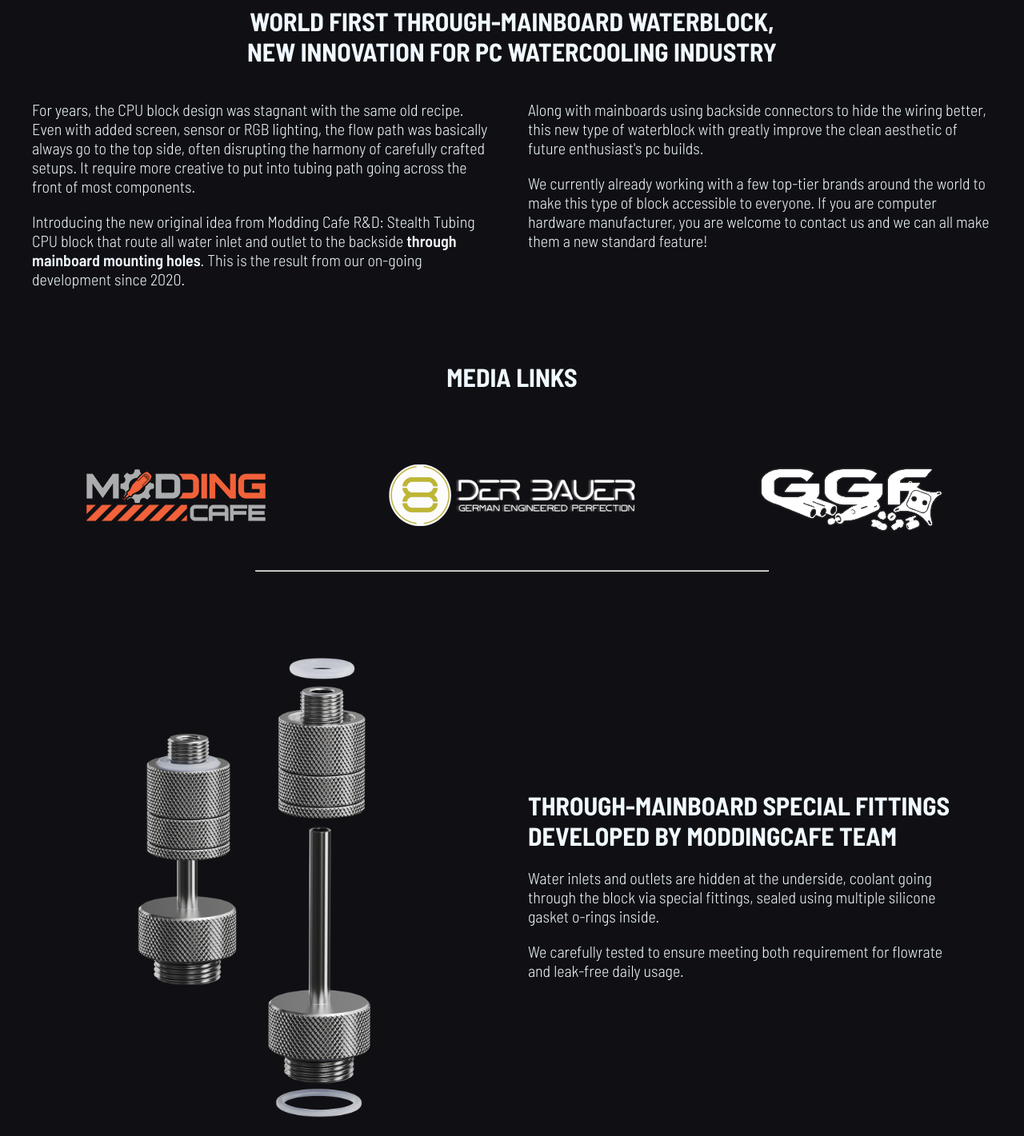
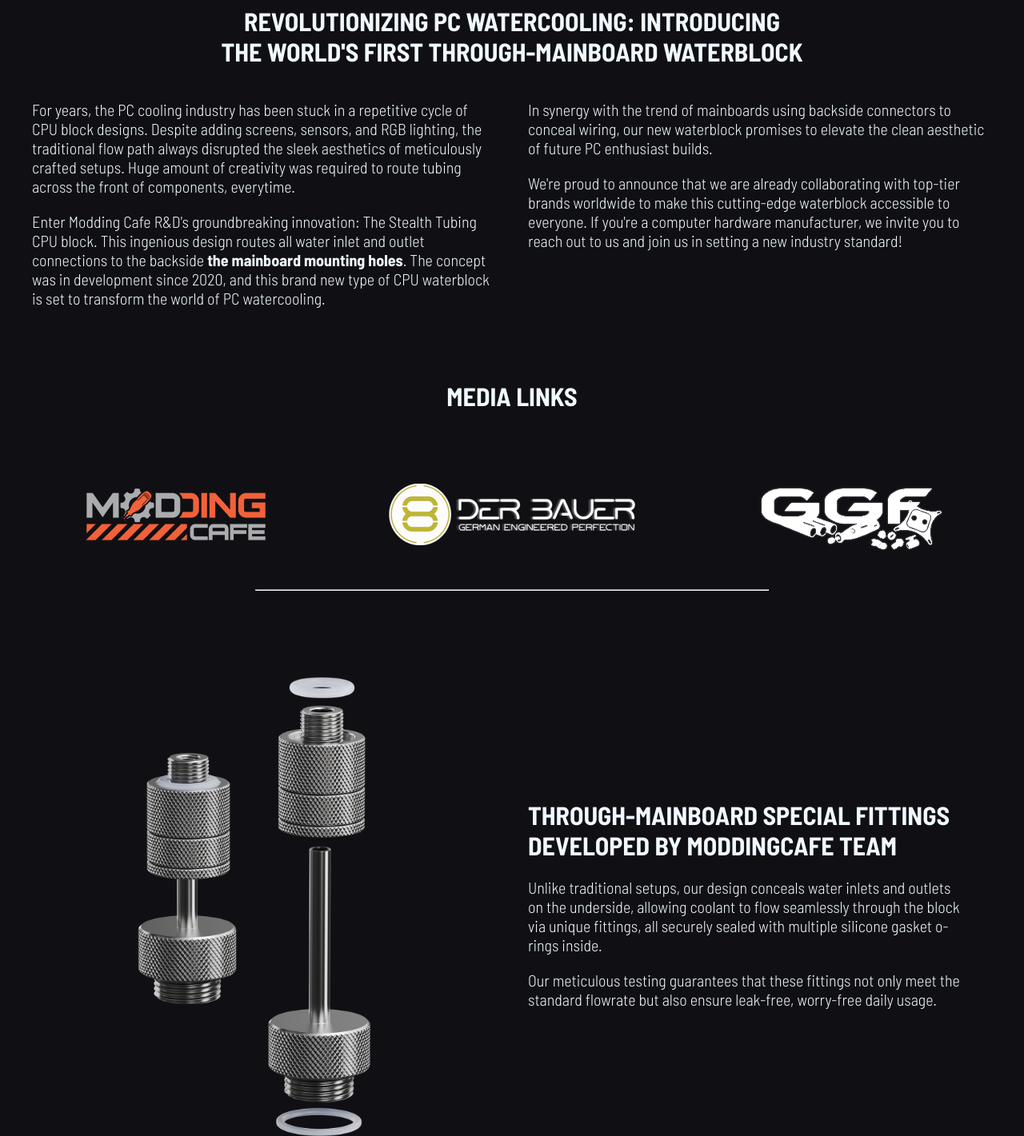
Before and after one commit to ModdingCafe/StealthTubing, a plain HTML site: page index.html in a window 1280 px wide. Shown: the part 740-2161 px from the top of the page at 80% size. Drawn offline with Linux system fonts and the light colour scheme.

Commit message:
no message

```diff
--- a/index.html
+++ b/index.html
@@ -73,15 +73,15 @@
             </div>
         </div>
         <div id="start">
-            <h1>WORLD FIRST THROUGH-MAINBOARD WATERBLOCK,</br>NEW INNOVATION FOR PC WATERCOOLING INDUSTRY</h1>
+            <h1>REVOLUTIONIZING PC WATERCOOLING: INTRODUCING</br>THE WORLD'S FIRST THROUGH-MAINBOARD WATERBLOCK</h1>
             <div class="centerblock">
                 <div class="subblock">
-                    <p>For years, the CPU block design was stagnant with the same old recipe. Even with added screen, sensor or RGB lighting, the flow path was basically always go to the top side, often disrupting the harmony of carefully crafted setups. It require more creative to put into tubing path going across the front of most components.</p>
-                    <p>Introducing the new original idea from Modding Cafe R&D: Stealth Tubing CPU block that route all water inlet and outlet to the backside <span class="boldtxt">through mainboard mounting holes</span>. This is the result from our on-going development since 2020.</p>
+                    <p>For years, the PC cooling industry has been stuck in a repetitive cycle of CPU block designs. Despite adding screens, sensors, and RGB lighting, the traditional flow path always disrupted the sleek aesthetics of meticulously crafted setups. Huge amount of creativity was required to route tubing across the front of components, everytime.</p>
+                    <p>Enter Modding Cafe R&D's groundbreaking innovation: The Stealth Tubing CPU block. This ingenious design routes all water inlet and outlet connections to the backside <b> the mainboard mounting holes</b>. The concept was in development since 2020, and this brand new type of CPU waterblock is set to transform the world of PC watercooling.</p>
                 </div>
                 <div class="subblock">
-                    <p>Along with mainboards using backside connectors to hide the wiring better, this new type of waterblock with greatly improve the clean aesthetic of future enthusiast's pc builds.</p>
-                    <p>We currently already working with a few top-tier brands around the world to make this type of block accessible to everyone. If you are computer hardware manufacturer, you are welcome to contact us and we can all make them a new standard feature!</p>
+                    <p>In synergy with the trend of mainboards using backside connectors to conceal wiring, our new waterblock promises to elevate the clean aesthetic of future PC enthusiast builds.</p>
+                    <p>We're proud to announce that we are already collaborating with top-tier brands worldwide to make this cutting-edge waterblock accessible to everyone. If you're a computer hardware manufacturer, we invite you to reach out to us and join us in setting a new industry standard!</p>
                 </div>
             </div>
         </div>
@@ -112,8 +112,8 @@
             </div>
             <div class="subblock subtext">
                 <h1>THROUGH-MAINBOARD SPECIAL FITTINGS</br>DEVELOPED BY MODDINGCAFE TEAM</h1>
-                <p>Water inlets and outlets are hidden at the underside, coolant going through the block via special fittings, sealed using multiple silicone gasket o-rings inside.</p>
-                <p>We carefully tested to ensure meeting both requirement for flowrate and leak-free daily usage.</p>
+                <p>Unlike traditional setups, our design conceals water inlets and outlets on the underside, allowing coolant to flow seamlessly through the block via unique fittings, all securely sealed with multiple silicone gasket o-rings inside.</p>
+                <p>Our meticulous testing guarantees that these fittings not only meet the standard flowrate but also ensure leak-free, worry-free daily usage.</p>
             </div>
         </div>
 
@@ -132,7 +132,8 @@
         <div class="centerblock">
             <div class="subblock subtextright">
                 <h1>UNOBSTRUCTED VIEW</h1>
-                <p>Clean look at the CPU waterblock, without tubing crossing over mainboard components. Everything is contained within CPU area from top down view. This type of waterblock pairing with mainboard using backside connectors like Asus TUF <b>BTF Series</b> <i>(pictured)</i>, would elevate your pc case setup to the new level of cleanliness.</p>
+                <p>Enjoy an unobstructed view of the CPU waterblock, free from the clutter of tubing crossing over vital mainboard components. Everything is neatly contained within the CPU area, creating a pristine top-down view.</p>
+                <p>When combined with a mainboard featuring backside connectors, such as the <b>Asus TUF BTF Series</b> <i>(as pictured)</i>, this type of waterblock will bring your PC case setup to the pinnacle of minimalistic aesthetics.</p>
             </div>
             <div class="subblock">
                 <img src="/assets/p_btf.jpg">
```
